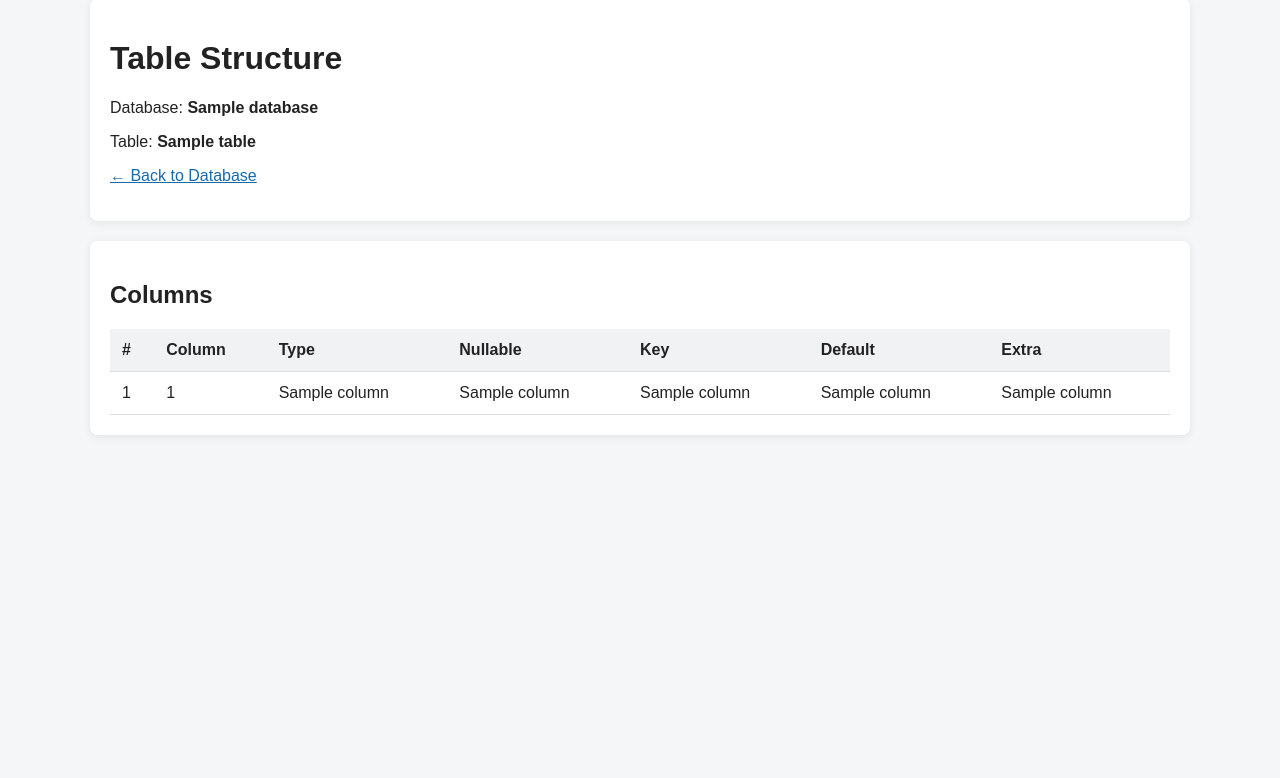
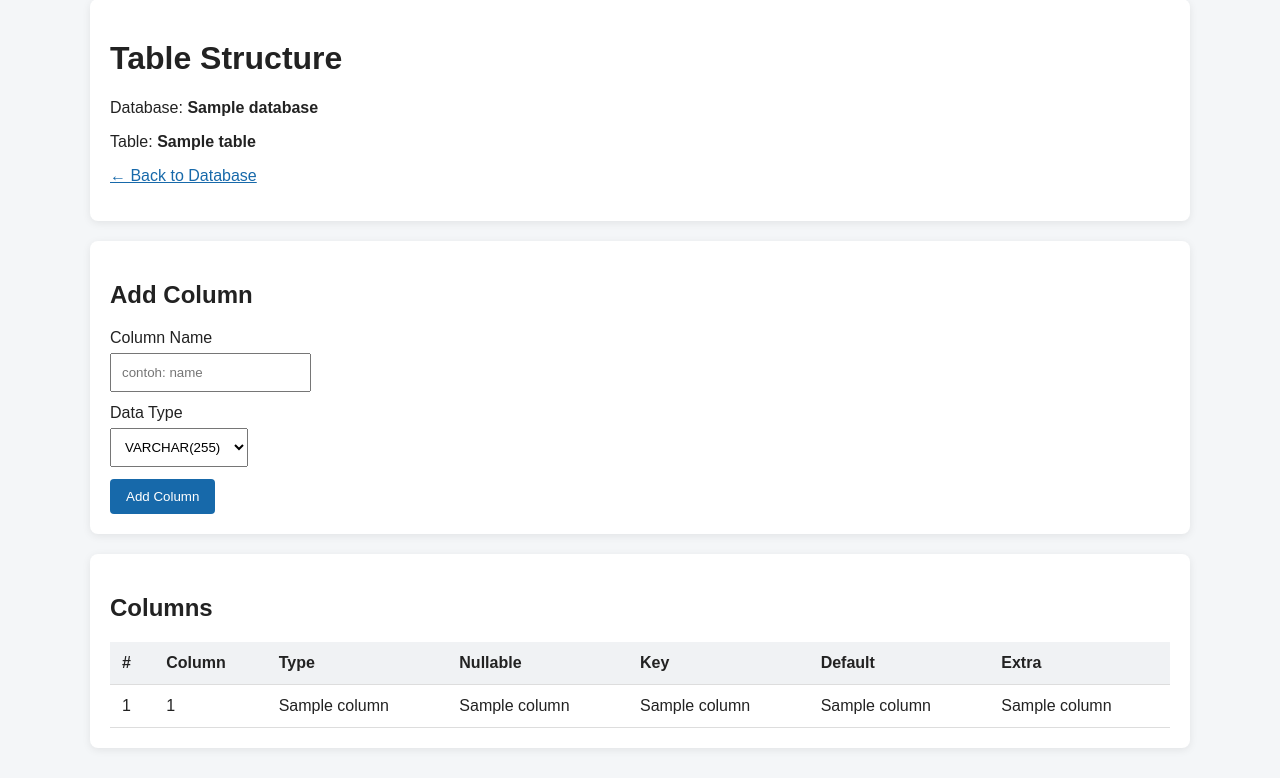
Before and after one commit to fikdaf/custom-panel, a Flask app: template templates/table_structure.html in a window 1280 px wide. Shown: the part 81-859 px from the top of the page. Before the commit the page ends 496 px from the top, so only its background shows below. Run offline with Flask 3, Linux system fonts and the light colour scheme; the template is opened without the code that fills it: most values are stand-ins (such as "Sample title", 1, 10 or a date in 2020); parts of the project's set-up code (start-up, migrations or seed data) failed here and were passed over.

Commit message:
Add table column management

```diff
--- a/app.py
+++ b/app.py
@@ -1457,6 +1457,102 @@ def table_structure(database_name, table_name):
             conn.close()
 
 @app.route(
+    "/databases/<database_name>/tables/<table_name>/columns/add",
+    methods=["POST"]
+)
+def add_table_column(database_name, table_name):
+    if "user_id" not in session:
+        return redirect("/login")
+
+    if not valid_database_name(database_name):
+        return "Nama database tidak valid.", 400
+
+    if database_name in SYSTEM_DATABASES:
+        return "Database sistem tidak dapat dikelola.", 403
+
+    if not valid_table_name(table_name):
+        return "Nama table tidak valid.", 400
+
+    column_name = request.form.get("column_name", "").strip()
+    column_type = request.form.get("column_type", "").strip().upper()
+
+    if not re.fullmatch(
+        r"[a-zA-Z0-9][a-zA-Z0-9_]{0,63}",
+        column_name
+    ):
+        return "Nama column tidak valid.", 400
+
+    allowed_types = {
+        "VARCHAR(255)",
+        "TEXT",
+        "INT",
+        "BIGINT",
+        "DECIMAL(10,2)",
+        "DATE",
+        "DATETIME",
+        "BOOLEAN",
+    }
+
+    if column_type not in allowed_types:
+        return "Tipe data tidak diizinkan.", 400
+
+    conn = None
+
+    try:
+        conn = get_mariadb_connection(database_name)
+
+        with conn.cursor() as cursor:
+            cursor.execute(
+                """
+                SELECT TABLE_NAME
+                FROM information_schema.TABLES
+                WHERE TABLE_SCHEMA = %s
+                  AND TABLE_NAME = %s
+                """,
+                (database_name, table_name)
+            )
+
+            if cursor.fetchone() is None:
+                return "Table tidak ditemukan.", 404
+
+            cursor.execute(
+                """
+                SELECT COLUMN_NAME
+                FROM information_schema.COLUMNS
+                WHERE TABLE_SCHEMA = %s
+                  AND TABLE_NAME = %s
+                  AND COLUMN_NAME = %s
+                """,
+                (database_name, table_name, column_name)
+            )
+
+            if cursor.fetchone() is not None:
+                return "Column sudah ada.", 400
+
+            cursor.execute(
+                f"""
+                ALTER TABLE {quote_mysql_identifier(table_name)}
+                ADD COLUMN {quote_mysql_identifier(column_name)}
+                {column_type}
+                NULL
+                """
+            )
+
+    except pymysql.err.OperationalError as exc:
+        return f"Gagal menambah column: {exc}", 400
+
+    except Exception as exc:
+        return f"Gagal menambah column: {exc}", 500
+
+    finally:
+        if conn:
+            conn.close()
+
+    return redirect(
+        f"/databases/{database_name}/tables/{table_name}/structure"
+    )
+
+@app.route(
     "/databases/<database_name>/tables/<table_name>/browse"
 )
 def browse_table(database_name, table_name):
--- a/templates/table_structure.html
+++ b/templates/table_structure.html
@@ -91,6 +91,78 @@
         </p>
     </div>
 
+<div class="card">
+    <h2>Add Column</h2>
+
+    <form
+        method="POST"
+        action="/databases/{{ database }}/tables/{{ table }}/columns/add"
+    >
+        <input
+            type="hidden"
+            name="csrf_token"
+            value="{{ csrf_token() }}"
+        >
+
+        <div style="margin-bottom: 12px;">
+            <label for="column_name">
+                Column Name
+            </label>
+
+            <br>
+
+            <input
+                type="text"
+                id="column_name"
+                name="column_name"
+                required
+                maxlength="64"
+                pattern="[a-zA-Z0-9][a-zA-Z0-9_]{0,63}"
+                placeholder="contoh: name"
+                style="padding: 10px; margin-top: 6px;"
+            >
+        </div>
+
+        <div style="margin-bottom: 12px;">
+            <label for="column_type">
+                Data Type
+            </label>
+
+            <br>
+
+            <select
+                id="column_type"
+                name="column_type"
+                required
+                style="padding: 10px; margin-top: 6px;"
+            >
+                <option value="VARCHAR(255)">VARCHAR(255)</option>
+                <option value="TEXT">TEXT</option>
+                <option value="INT">INT</option>
+                <option value="BIGINT">BIGINT</option>
+                <option value="DECIMAL(10,2)">DECIMAL(10,2)</option>
+                <option value="DATE">DATE</option>
+                <option value="DATETIME">DATETIME</option>
+                <option value="BOOLEAN">BOOLEAN</option>
+            </select>
+        </div>
+
+        <button
+            type="submit"
+            style="
+                background: #1769aa;
+                color: white;
+                border: 0;
+                padding: 10px 16px;
+                cursor: pointer;
+                border-radius: 4px;
+            "
+        >
+            Add Column
+        </button>
+    </form>
+</div>
+
     <div class="card">
         <h2>Columns</h2>
 
```
